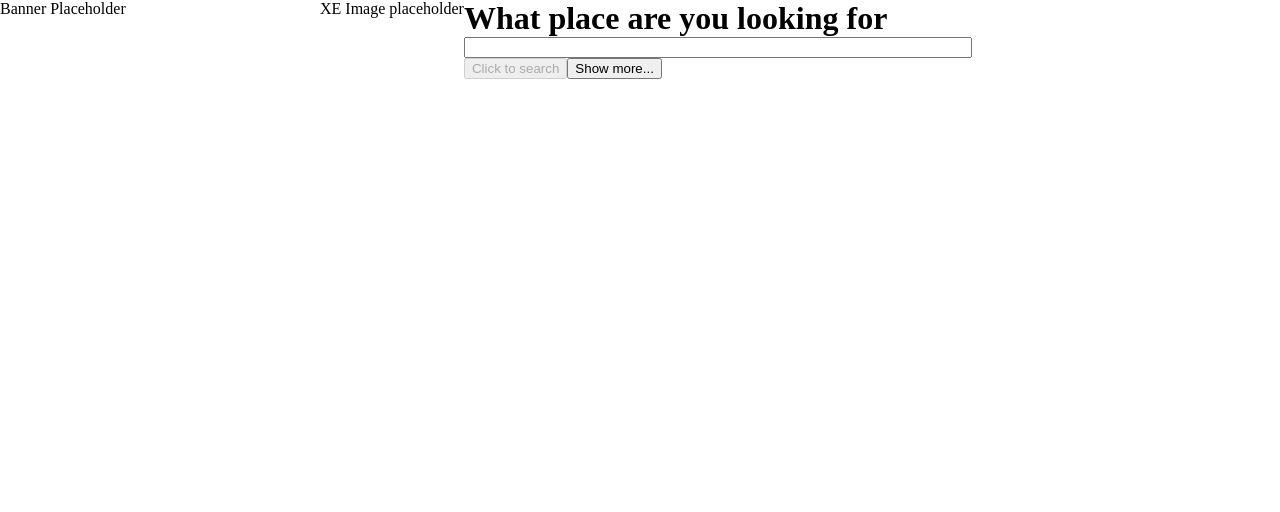
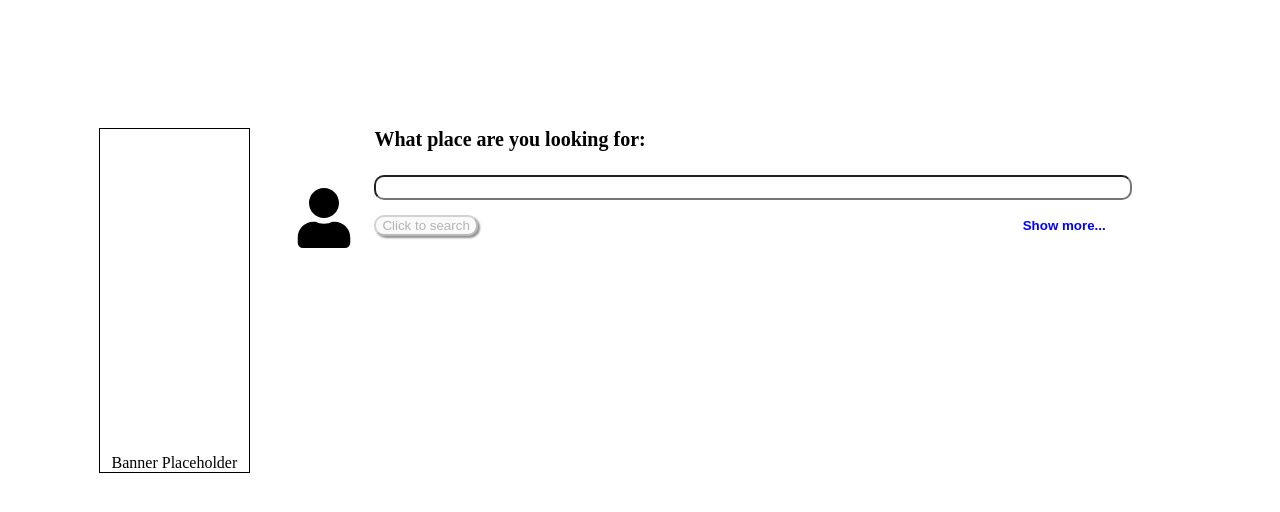
Before and after one commit to LazBilion/location-search-engine, a React (Create React App) app: page / in a window 1280 px wide. Shown: the top 512 px of the page. Built offline with nearby package versions, Linux system fonts and the light colour scheme.

Commit message:
Adds css for placement in banner and search component

```diff
--- a/package.json
+++ b/package.json
@@ -8,6 +8,7 @@
     "@testing-library/user-event": "^7.2.1",
     "react": "^16.12.0",
     "react-dom": "^16.12.0",
+    "react-icons": "^3.8.0",
     "react-scripts": "3.3.0"
   },
   "scripts": {
--- a/src/Components/App/app.module.css
+++ b/src/Components/App/app.module.css
@@ -1,4 +1,6 @@
 .appComponent {
   display: grid;
-  grid-template-columns: 1fr 3fr;
+  grid-template-columns: 1fr 4fr;
+  margin: 10% 5%;
+  height: 343px;
 }
--- a/src/Components/Banner/banner.js
+++ b/src/Components/Banner/banner.js
@@ -1,7 +1,8 @@
 import React from "react";
+import classes from "./banner.module.css";
 
 const Banner = () => {
-  return <div>Banner Placeholder</div>;
+  return <div className={classes.bannerPlacement}>Banner Placeholder</div>;
 };
 
 export default Banner;
--- /dev/null
+++ b/src/Components/Banner/banner.module.css
@@ -0,0 +1,10 @@
+.bannerPlacement {
+  height: 343px;
+  width: 65%;
+  margin-left: 15%;
+  border: 1px solid;
+  display: flex;
+  justify-content: center;
+  align-items: flex-end;
+  flex-wrap: wrap;
+}
--- a/src/Components/InputComponent/inputComponent.js
+++ b/src/Components/InputComponent/inputComponent.js
@@ -9,7 +9,8 @@ class InputComponent extends Component {
     this.state = {
       keyword: "",
       array: [],
-      buttonDisabled: true
+      buttonDisabled: true,
+      display: "none"
     };
   }
 
@@ -27,14 +28,14 @@ class InputComponent extends Component {
     }
 
     !this.state.keyword
-      ? this.setState({ array: [], buttonDisabled: true })
+      ? this.setState({ array: [], buttonDisabled: true, display: "none" })
       : fetch(`${API_REQUEST}${this.state.keyword}&language=en&limit=${limit}`)
           .then(locationEntries => locationEntries.json())
           .then(locationEntries => {
             this.setState({ array: locationEntries.entries });
             this.state.array.length === 0
-              ? this.setState({ buttonDisabled: true })
-              : this.setState({ buttonDisabled: false });
+              ? this.setState({ buttonDisabled: true, display: "none" })
+              : this.setState({ buttonDisabled: false, display: "block" });
           });
   };
 
@@ -71,7 +72,10 @@ class InputComponent extends Component {
           onChange={this.handleChange}
           value={this.state.keyword}
         />
-        <div className={classes.autocompleteList}>
+        <div
+          className={classes.autocompleteList}
+          style={{ display: this.state.display }}
+        >
           <ul>
             {this.state.array.map((location, index) => {
               return (
@@ -82,7 +86,7 @@ class InputComponent extends Component {
             })}
           </ul>
         </div>
-        <div>
+        <div className={classes.buttonContainer}>
           <button
             className={classes.googleSearch}
             onClick={this.handleSearchGoogle}
--- a/src/Components/InputComponent/inputComponent.module.css
+++ b/src/Components/InputComponent/inputComponent.module.css
@@ -1,15 +1,48 @@
 .inputField {
-  width: 500px;
+  width: 100%;
+  margin-bottom: 15px;
 }
 
 .autocompleteList ul {
   list-style: none;
-  padding: 0;
-  margin: 0;
+  margin-bottom: 16px;
+  margin-top: 0;
+  padding-left: 0;
+  border: 1px solid;
 }
 
 .autocompleteList ul li {
   cursor: pointer;
   text-decoration: underline;
-  margin-bottom: 5px;
+  margin: 10px 8px;
 }
+
+.autocompleteList ul li:hover {
+  transition: 500ms;
+  background-color: grey;
+}
+
+.buttonContainer {
+  display: flex;
+  justify-content: space-between;
+}
+
+.googleSearch {
+  box-shadow: 2px 2px 2px rgba(117, 117, 117, 0.8);
+  cursor: pointer;
+  border-radius: 10px;
+}
+
+.googleSearch:hover {
+  transition: 250ms;
+  background-color: rgb(71, 71, 71);
+  color: white;
+}
+
+.showMore {
+  border: none;
+  background-color: white;
+  cursor: pointer;
+  color: blue;
+  font-weight: bold;
+}
--- a/src/Components/SearchComponent/searchComponent.js
+++ b/src/Components/SearchComponent/searchComponent.js
@@ -2,13 +2,16 @@ import React from "react";
 
 import classes from "./searchComponent.module.css";
 import InputComponent from "Components/InputComponent";
+import { FaUser } from "react-icons/fa";
 
 const SearchComponent = () => {
   return (
     <div className={classes.searchComponent}>
-      <div>XE Image placeholder</div>
+      <div className={classes.imageThumbnail}>
+        <FaUser />
+      </div>
       <div className={classes.searchHeader}>
-        <h1>What place are you looking for</h1>
+        <h1>What place are you looking for:</h1>
         <InputComponent />
       </div>
     </div>
--- a/src/Components/SearchComponent/searchComponent.module.css
+++ b/src/Components/SearchComponent/searchComponent.module.css
@@ -2,6 +2,18 @@
   display: flex;
 }
 
+.imageThumbnail {
+  padding-top: 60px;
+  margin-right: 20px;
+  font-size: 60px;
+}
+
+.searchHeader {
+  width: 80%;
+}
+
 .searchHeader h1 {
   margin: 0;
+  font-size: 20px;
+  margin-bottom: 24px;
 }
--- a/src/index.css
+++ b/src/index.css
@@ -3,3 +3,13 @@ html {
   margin: 0;
   padding: 0;
 }
+
+input {
+  outline: none;
+  border-radius: 10px;
+  padding: 3px 8px;
+}
+
+button {
+  outline: none;
+}
```
Also changed, not shown: 1 other file (tests, documents, lock files or other folders).
